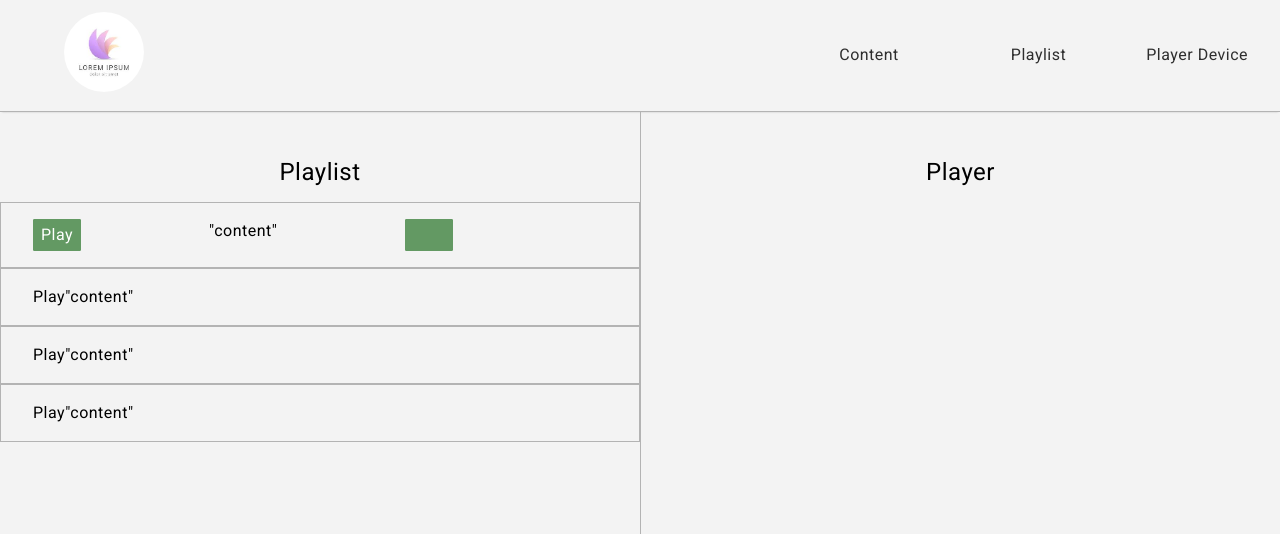
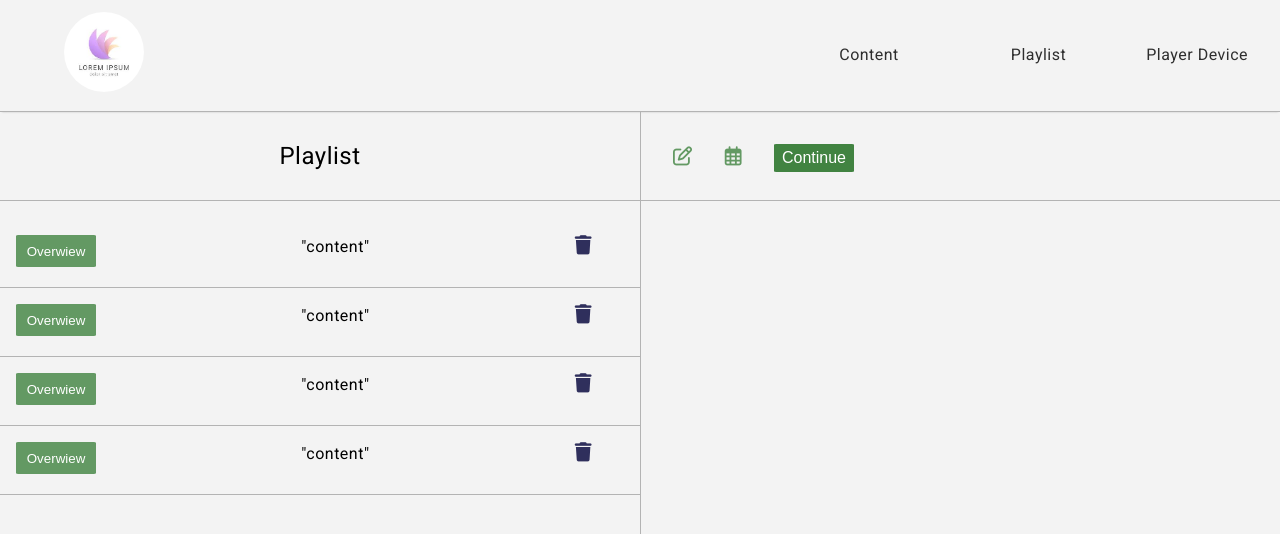
Before and after one commit to Ceeessan/ngProject, an Angular app: page /playlist in a window 1280 px wide. Shown: the top 534 px of the page. Built offline with nearby package versions, Linux system fonts and the light colour scheme.

Commit message:
wip(player-device):add small styling and structure for this page

```diff
--- a/src/app/player-device/player-device.component.html
+++ b/src/app/player-device/player-device.component.html
@@ -1 +1,15 @@
-<p>player-device works!</p>
+<h3 id="playerDeviceTitle">Player Device</h3>
+
+<section class="player-device-page">
+    <section class="list-side">
+        <p>List</p>
+    </section>
+    <section class="play-content-side">
+        <div id="showingContent">
+    <p> video/image</p>
+        </div>
+        <div id="editingPanel">
+    <p>panel and info</p>
+        </div>
+    </section>
+</section>
--- a/src/app/player-device/player-device.component.scss
+++ b/src/app/player-device/player-device.component.scss
@@ -0,0 +1,33 @@
+#playerDeviceTitle{
+    height: 3rem;
+    text-align: center;
+}
+
+.player-device-page{
+    display:flex;
+    flex-direction:row;
+    width: 100%;
+
+    .list-side{
+        width: 20%;
+        height: 100vh;
+        border: 1px solid grey;
+    }
+
+    .play-content-side{
+        width: 80%;
+        height: 100vh;
+
+        #showingContent{
+            border: 1px solid grey;
+            width: 100%;
+            height: 20rem;
+        }
+
+        #editingPanel{
+            border: 1px solid grey;
+            width: 100%;
+            height: 35rem;;
+        }
+    }
+}
--- a/src/app/playlist/playlist.component.html
+++ b/src/app/playlist/playlist.component.html
@@ -1,14 +1,36 @@
 <section>
     <div class="playlist-list-container">
-        <p>Playlist</p>
+        <p id="playlistList">Playlist</p>
         <ul>
-            <li> <a id="play">Play</a> "content" <i id="trash" class="fa fa-trash-o"></i></li>
-            <li><a>Play</a>"content"</li>
-            <li><a>Play</a>"content"</li>
-            <li><a>Play</a>"content"</li>
+            <li>
+                <button title="Overview" id="play">Overwiew</button>
+                <p >"content"</p>
+                <i title="Delete" id="trash" class="fa fa-trash"></i>
+            </li>
+            <li>
+                <button title="Overview" id="play">Overwiew</button>
+                <p >"content"</p>
+                <i title="Delete" id="trash" class="fa fa-trash"></i>
+            </li>
+            <li>
+                <button title="Overview" id="play">Overwiew</button>
+                <p >"content"</p>
+                <i title="Delete" id="trash" class="fa fa-trash"></i>
+            </li>
+            <li>
+                <button title="Overview" id="play">Overwiew</button>
+                <p >"content"</p>
+                <i title="Delete" id="trash" class="fa fa-trash"></i>
+            </li>
+
         </ul>
     </div>
     <div class="playlist-content-container">
-        <p>Player</p>
+        <div class="playlist-edit-panel">
+            <i title="Edit" class="far fa-edit"></i>
+            <i title="Schedule" class="far fa-calendar-alt"></i>
+            <!-- <i title="Download" class="fas fa-download"></i> -->
+            <button title="Continue" id="deletePanel">Continue</button>
+        </div>
     </div>
 </section>
--- a/src/app/playlist/playlist.component.scss
+++ b/src/app/playlist/playlist.component.scss
@@ -8,67 +8,94 @@ section{
         width: 50%;
         padding-bottom:2rem;
 
-        p{
+        #playlistList{
             display:flex;
             justify-content:center;
-            padding-top: 3rem;
+            padding-top: 2rem;
+            padding-bottom: 2rem;
             width: 100%;
             font-size:1.5rem;
-
+            border-bottom: 1px solid rgb(179, 179, 179);
         }
 
         ul{
-            display:flex;
-            flex-direction:column;
-            justify-content:center;
-            list-style:none;
-
             li{
                 display:flex;
                 flex-direction:row;
-                border: 1px solid rgb(179, 179, 179);
+                justify-content: space-between;
+                border-bottom: 1px solid rgb(179, 179, 179);
                 padding:1rem;
-                padding-left:2rem;
 
                 #play{
                     display:flex;
                     justify-content:center;
                     align-items:center;
-                    margin-right: 8rem;
+                    padding:1rem;
                     background-color: rgb(99, 153, 99);
+                    border:none;
                     border-radius: 3%;
                     color:white;
-                    width: 3rem;
+                    width: 5rem;
                     height:2rem;
                 }
 
-                #trash{
-                  display:flex;
-                  justify-content:center;
-                  align-items:center;
-                  margin-left: 8rem;
-                  background-color: rgb(99, 153, 99);
-                  color:white;
-                  border-radius: 3%;
-                  color:white;
-                  width: 3rem;
-                  height:2rem;
+                .fa-trash:before {
+                    display:flex;
+                    justify-content:center;
+                    align-items:center;
+                    color: rgb(47, 47, 92);
+                    font-size:1.2rem;
+                    padding-right: 2rem;
+                    cursor:pointer;
                 }
             }
         }
     }
 
     .playlist-content-container{
+        display:flex;
+        flex-direction:row;
         width: 50%;
         border-left: 1px solid rgb(179, 179, 179);
 
-        p{
-            display:flex;
-            justify-content:center;
-            padding-top: 3rem;
+        .playlist-edit-panel{
             width: 100%;
-            font-size:1.5rem;
+            padding: 1rem;
+            height: 5.55rem;
+            border-bottom: 1px solid rgb(179, 179, 179);
 
+            .fa-edit:before{
+                padding:1rem;
+                color: rgb(99, 153, 99);
+                font-size: 1.2rem;
+                cursor:pointer;
+            }
+
+            .fa-calendar-alt:before{
+                padding:1rem;
+                color: rgb(99, 153, 99);
+                font-size: 1.2rem;
+                cursor:pointer;
+            }
+
+            .fa-download:before {
+                padding:1rem;
+                color: rgb(99, 153, 99);
+                font-size: 1.2rem;
+                cursor:pointer;
+            }
+
+            #deletePanel{
+                margin: 1rem;
+                padding:0.3rem;
+                width: 5rem;
+                border:none;
+                background-color: rgb(65, 131, 65);
+                border-radius: 3%;
+                color: white;
+                cursor:pointer;
+                font-size:1rem;
+            }
         }
     }
 }
```
